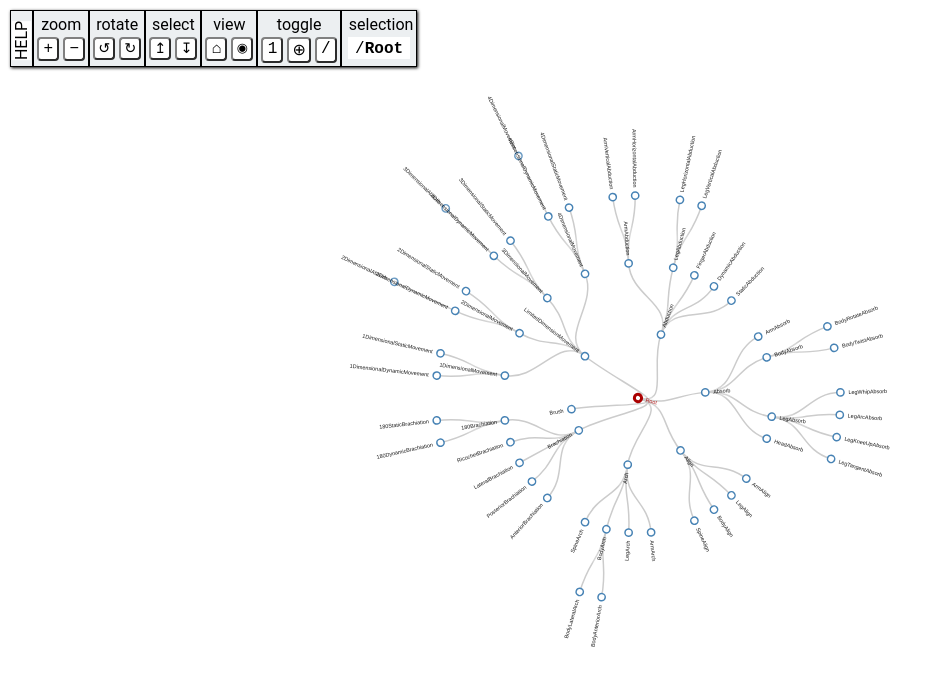
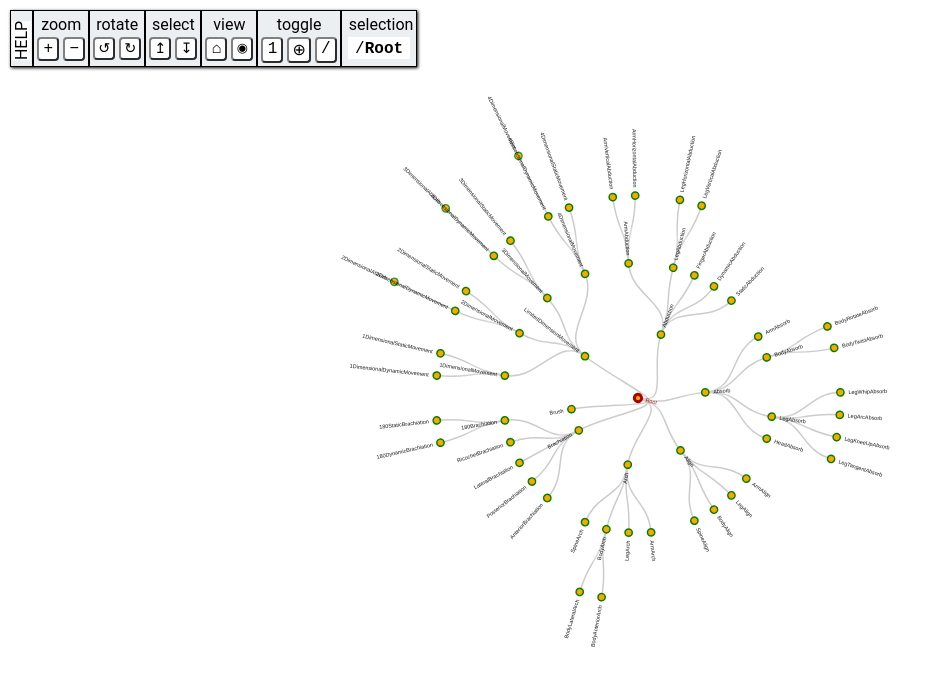
Before and after one commit to klimbeta/RadialTree, a website built with Vite: page index.html in a window 1280 px wide. Shown: the whole page, without its empty margins (0-945 px from the left). Built offline with nearby package versions, Linux system fonts and the light colour scheme.

Commit message:
2 files modified

```diff
--- a/radial-tree.css
+++ b/radial-tree.css
@@ -106,7 +106,7 @@ svg {
   cursor: pointer;
 }
 .node circle {
-  fill: #fff;
+  fill: Green;
 }
 .node text {
   font-size: 6px;
--- a/radial-tree.js
+++ b/radial-tree.js
@@ -150,7 +150,7 @@
       .append('circle')
       .attr('r', 1e-6)
       .style('fill', function (d) {
-        return d._children ? HAS_CHILDREN_COLOR : 'white';
+        return d._children ? HAS_CHILDREN_COLOR : 'Green';
       });
 
     nodeEnter
@@ -177,10 +177,10 @@
       .select('circle')
       .attr('r', NODE_DIAMETER * reduceZ())
       .style('fill', function (d) {
-        return d._children ? HAS_CHILDREN_COLOR : 'white';
+        return d._children ? HAS_CHILDREN_COLOR : 'Orange';
       })
       .attr('stroke', function (d) {
-        return d.selected ? SELECTED_COLOR : 'steelblue';
+        return d.selected ? SELECTED_COLOR : 'Green';
       })
       .attr('stroke-width', function (d) {
         return d.selected ? 3 : 1.5;
```
